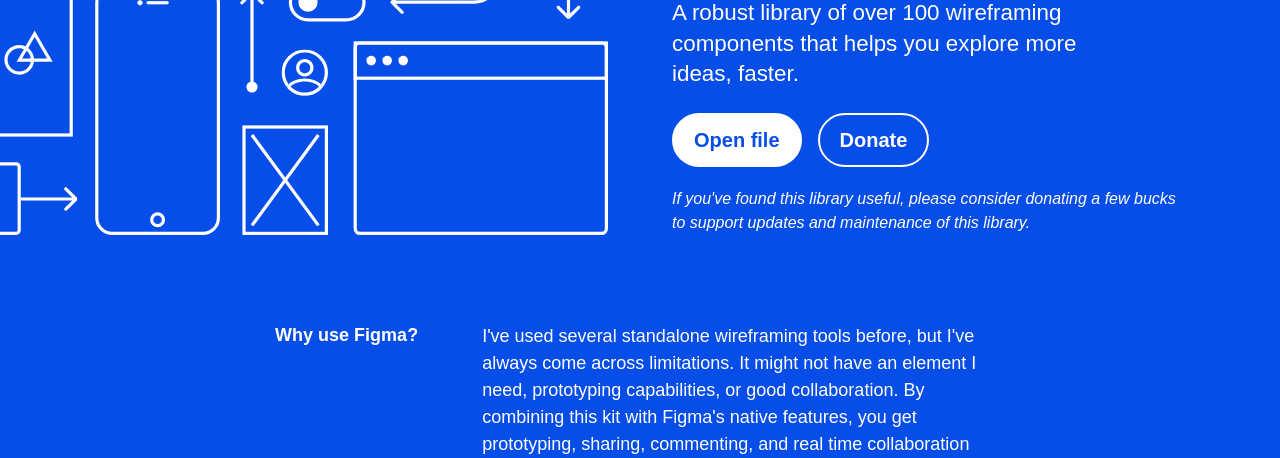
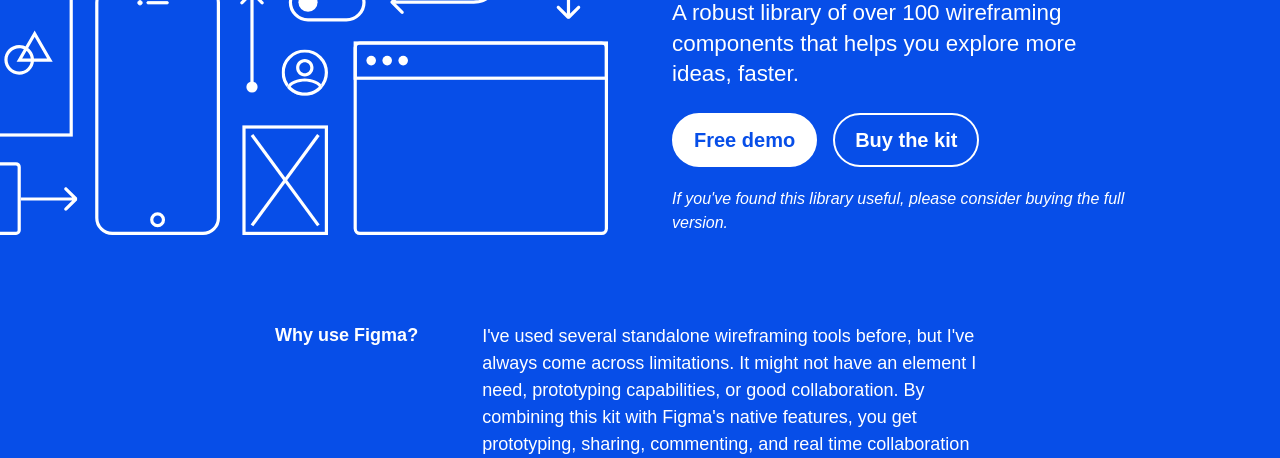
Before and after one commit to davewhitley/lofiwireframes, a plain HTML site: page index.html in a window 1280 px wide. Shown: the part 333-791 px from the top of the page. Drawn offline with Linux system fonts and the light colour scheme; a web font is replaced by a local one.

Commit message:
Update index.html
Add link to full version

```diff
--- a/index.html
+++ b/index.html
@@ -38,11 +38,10 @@
       <p class="tagline">A robust library of over 100 wireframing components that helps you explore more
         ideas,&nbsp;faster.</p>
       <div class="header-actions">
-        <a class="button is-primary" href="https://www.figma.com/community/file/887892609124245416/Lo-fi-Wireframe-Kit">Open file</a>
-        <a class="button" href="https://www.buymeacoffee.com/davewhitley">Donate</a>
+        <a class="button is-primary" href="https://www.figma.com/community/file/887892609124245416/Lo-fi-Wireframe-Kit">Free demo</a>
+        <a class="button" href="https://www.figma.com/community/file/1223339079028640475/lo-fi-wireframe-kit">Buy the kit</a>
       </div>
-      <p class="donate">If you've found this library useful, please consider donating a few bucks to support updates and
-        maintenance of this library.</p>
+      <p class="donate">If you've found this library useful, please consider buying the full version.</p>
       <!-- <p>Scroll to see more info</p> -->
     </div>
     <div class="features-container">
```
